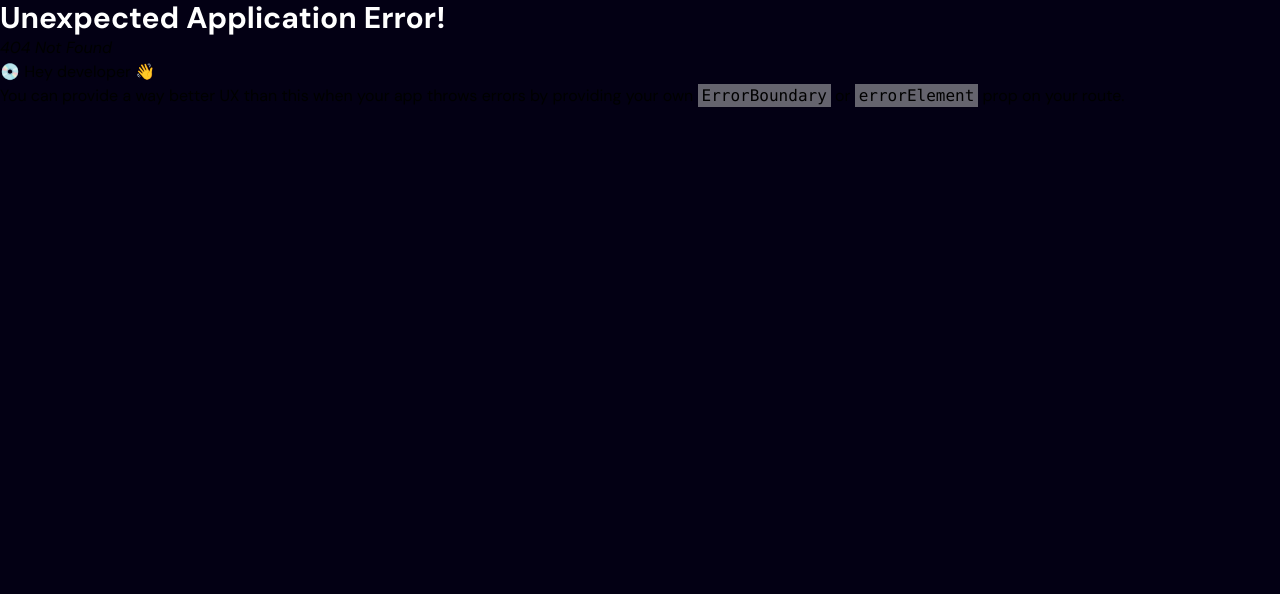
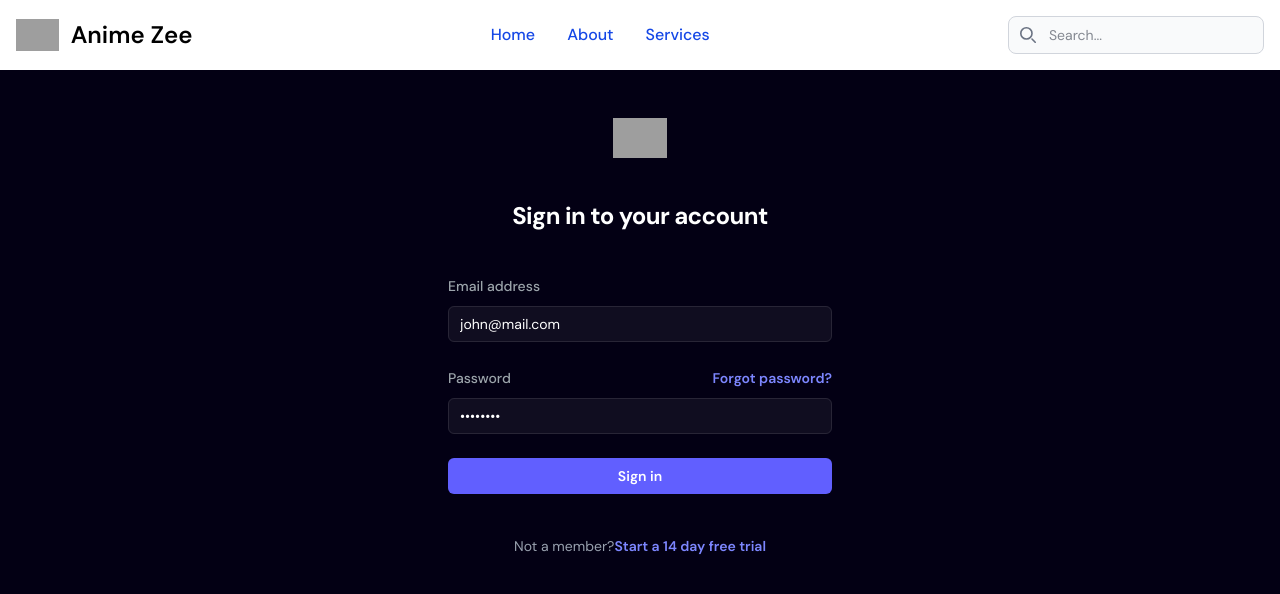
Before and after one commit to zezo71med/animeZee, a React app: page /login in a window 1280 px wide. Before the commit this address had no page. Shown: the top 594 px of the page. Built offline with nearby package versions, Linux system fonts and the light colour scheme; grey boxes are pictures that could not be loaded; the HTML template or start-up script is replaced by a standard one.

Commit message:
login pag

```diff
--- /dev/null
+++ b/db.json
@@ -0,0 +1,22 @@
+{
+    "users": [
+      {
+        "id": 1,
+        "email": "ali",
+        "password": "123zxcv",
+        "token": "fsaloafiwrufp8387v0h237v976397b367vn92tloweiuev87tb7vt3te9r7t08w7tv73w6e7vr97292c9"
+      },
+      {
+        "id": 2,
+        "email": "john@mail.com",
+        "password": "123zxcv",
+        "token": "fsaloafiwrufp8387v0h237v976397b367vn92tloweiuev87tb7vt3te9r7t08w7tv73w6e7vr97292c9"
+      },
+      {
+        "id": 3,
+        "email": "sara@mail.com",
+        "password": "123zxcv",
+        "token": "a-different-example-token-1234567890abcdef"
+      }
+    ]
+  }
--- /dev/null
+++ b/src/components/Login.tsx
@@ -0,0 +1,68 @@
+import { useState } from "react";
+
+const Login = () => {
+    const [email, setEmail] = useState('john@mail.com');
+    const [password, setPassword] = useState('changeme');
+    const handleSubmit = e => {
+        e.preventDefault()
+localStorage.setItem('token',"fsaliauroasiaspsdogdgiutesdemesmsusntdnystvwdaRCQJTXUQASYJRCKYBGITBWYTIYBOY8WSYUFIKH")    }
+    return (<>
+
+        <div className="flex min-h-full flex-col justify-center px-6 py-12 lg:px-8">
+            <div className="sm:mx-auto sm:w-full sm:max-w-sm">
+                <img src="https://tailwindcss.com/plus-assets/img/logos/mark.svg?color=indigo&shade=500" alt="Your Company" className="mx-auto h-10 w-auto" />
+                <h2 className="mt-10 text-center text-2xl/9 font-bold tracking-tight text-white">Sign in to your account</h2>
+            </div>
+
+            <div className="mt-10 sm:mx-auto sm:w-full sm:max-w-sm">
+                <form onSubmit={handleSubmit} className="space-y-6">
+                    <div>
+                        <label htmlFor="email" className="block text-sm/6 font-medium text-gray-100">Email address</label>
+                        <div className="mt-2">
+                            <input id="email" value={email}
+                                onChange={(e) => setEmail(e.target.value)} type="text" name="email" required className="block w-full rounded-md bg-white/5 px-3 py-1.5 text-base text-white outline-1 -outline-offset-1 outline-white/10 placeholder:text-gray-500 focus:outline-2 focus:-outline-offset-2 focus:outline-indigo-500 sm:text-sm/6" />
+                        </div>
+                    </div>
+
+                    <div>
+                        <div className="flex items-center justify-between">
+                            <label htmlFor="password" className="block text-sm/6 font-medium text-gray-100">Password</label>
+                            <div className="text-sm">
+                                <a href="#" className="font-semibold text-indigo-400 hover:text-indigo-300">Forgot password?</a>
+                            </div>
+                        </div>
+                        <div className="mt-2">
+                            <input id="password" type="password" value={password}
+                                onChange={(e) => setPassword(e.target.value)} name="password" required className="block w-full rounded-md bg-white/5 px-3 py-1.5 text-base text-white outline-1 -outline-offset-1 outline-white/10 placeholder:text-gray-500 focus:outline-2 focus:-outline-offset-2 focus:outline-indigo-500 sm:text-sm/6" />
+                        </div>
+                    </div>
+
+                    <div>
+                        <button type="submit" className="flex w-full justify-center rounded-md bg-indigo-500 px-3 py-1.5 text-sm/6 font-semibold text-white hover:bg-indigo-400 focus-visible:outline-2 focus-visible:outline-offset-2 focus-visible:outline-indigo-500">Sign in</button>
+                    </div>
+                </form>
+
+                <p className="mt-10 text-center text-sm/6 text-gray-400">
+                    Not a member?
+                    <a href="#" className="font-semibold text-indigo-400 hover:text-indigo-300">Start a 14 day free trial</a>
+                </p>
+            </div>
+        </div>
+    </>)
+}
+export default Login;
+const loginForm = (email: string, password: string) => {
+    fetch('https://api.escuelajs.co/api/v1/auth/login', {
+        method: 'POST',
+        headers: { 'Content-Type': 'application/json' },
+        body: JSON.stringify({
+
+            username: email,
+            password: password,
+            expiresInMins: 30, // optional, defaults to 60
+        }),
+        credentials: 'include' // Include cookies (e.g., accessToken) in the request
+    })
+        .then(res => res.json())
+        .then(console.log);
+}
--- a/src/routers.tsx
+++ b/src/routers.tsx
@@ -8,6 +8,7 @@ import {
 import Navbar from "./components/NavBar";
 import App from "./App";
 import Shipping from "./components/shipping";
+import Login from "./components/Login";
 
 const cusRouters = createBrowserRouter(
   createRoutesFromElements(
@@ -16,6 +17,7 @@ const cusRouters = createBrowserRouter(
       <Route path="about" element={<h1>about</h1>} />
       <Route path="services" element={<h1>services</h1>} />
       <Route path="cart" element={<Shipping />} />
+      <Route path="login" element={<Login />} />
 
     </Route>
   )
--- /dev/null
+++ b/src/state/ApiHandler.ts
@@ -0,0 +1,8 @@
+import { createApi, fetchBaseQuery } from "@reduxjs/toolkit/query";
+
+const baseQuery=fetchBaseQuery({
+    baseUrl:import.meta.env.VITE_TMDB_BASE_URL,
+    headers:{
+        Authantcation:'Barer 42198749281'
+    }
+})
```
